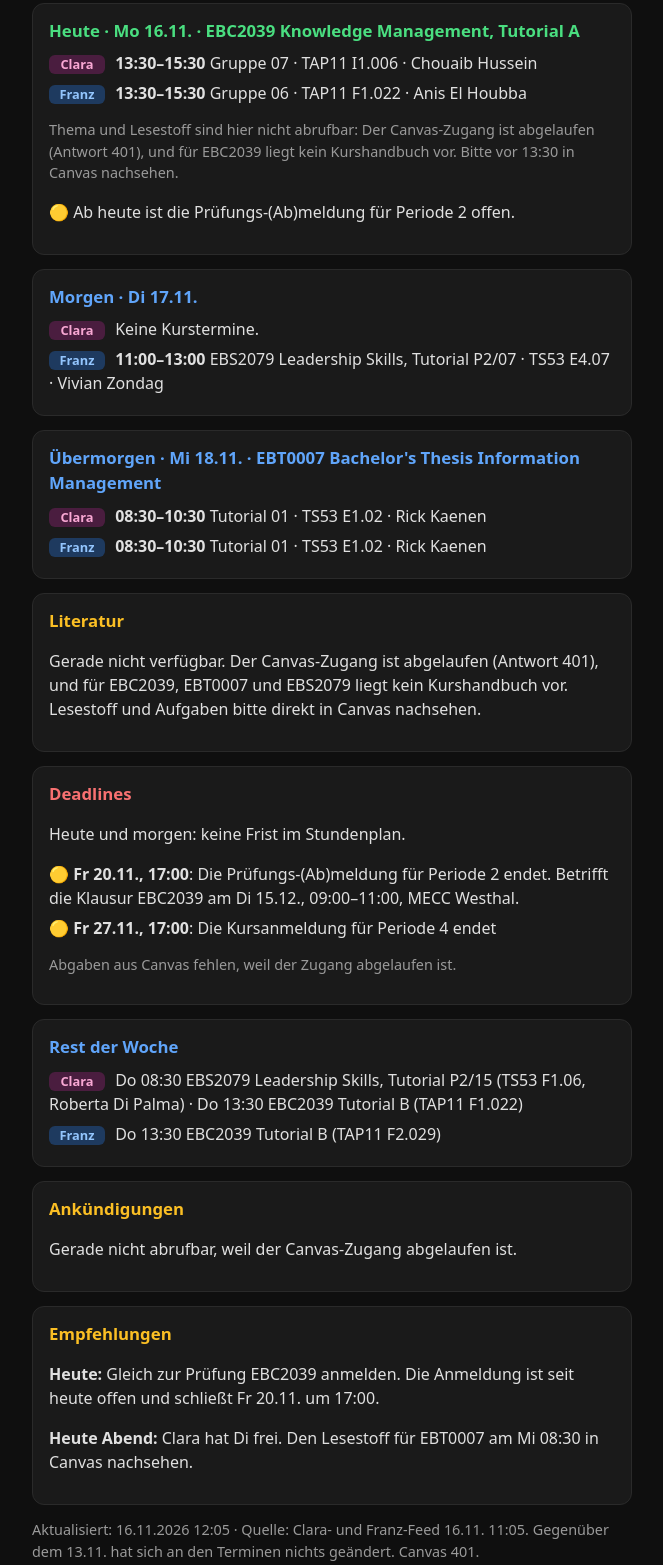
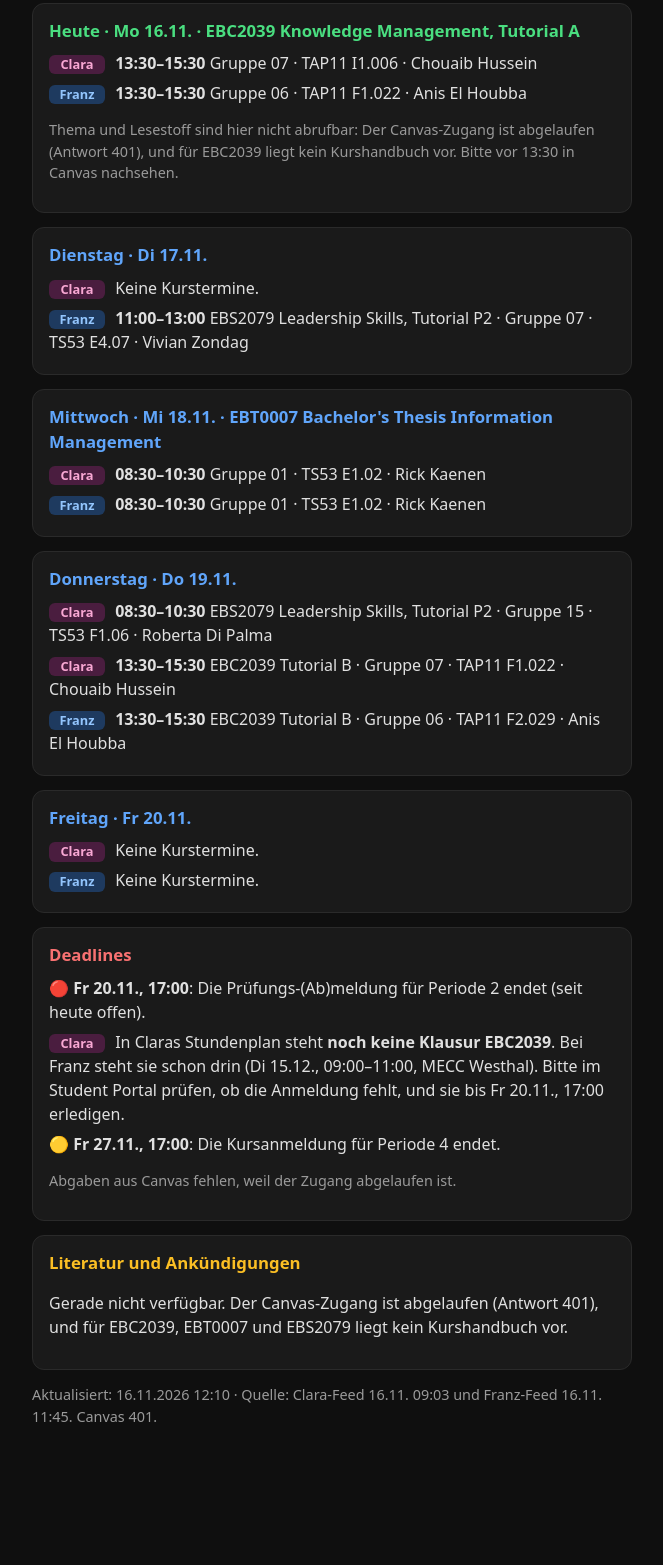
Before and after one commit to 192006-dot/uni-daily-check, a plain HTML site: page index.html in a window 1280 px wide. Shown: the part 99-1664 px from the top of the page, without its empty margins (308-971 px from the left). After the commit the page ends 1557 px from the top, so only its background shows below. Drawn offline with Linux system fonts and the light colour scheme.

Commit message:
Update: Montag 2026-11-16 (Clara-Lauf: Clara-Feed 09:03 und Franz-Feed 11:45, Canvas 401)
Co-Authored-By: Claude Opus 5.5 <noreply@anthropic.com>

```diff
--- a/index.html
+++ b/index.html
@@ -10,35 +10,33 @@ h1{font-size:1.4rem;margin:0}h2{font-size:1.05rem;margin:0 0 8px}.badge{display:
 <div class="card today"><h2>Heute · Mo 16.11. · EBC2039 Knowledge Management, Tutorial A</h2>
 <div class="ev"><span class="who c">Clara</span> <b>13:30–15:30</b> Gruppe 07 · TAP11 I1.006 · Chouaib Hussein</div>
 <div class="ev"><span class="who f">Franz</span> <b>13:30–15:30</b> Gruppe 06 · TAP11 F1.022 · Anis El Houbba</div>
-<p class="muted">Thema und Lesestoff sind hier nicht abrufbar: Der Canvas-Zugang ist abgelaufen (Antwort 401), und für EBC2039 liegt kein Kurshandbuch vor. Bitte vor 13:30 in Canvas nachsehen.</p>
-<p>🟡 Ab heute ist die Prüfungs-(Ab)meldung für Periode 2 offen.</p></div>
+<p class="muted">Thema und Lesestoff sind hier nicht abrufbar: Der Canvas-Zugang ist abgelaufen (Antwort 401), und für EBC2039 liegt kein Kurshandbuch vor. Bitte vor 13:30 in Canvas nachsehen.</p></div>
 
-<div class="card tom"><h2>Morgen · Di 17.11.</h2>
+<div class="card tom"><h2>Dienstag · Di 17.11.</h2>
 <div class="ev"><span class="who c">Clara</span> Keine Kurstermine.</div>
-<div class="ev"><span class="who f">Franz</span> <b>11:00–13:00</b> EBS2079 Leadership Skills, Tutorial P2/07 · TS53 E4.07 · Vivian Zondag</div></div>
+<div class="ev"><span class="who f">Franz</span> <b>11:00–13:00</b> EBS2079 Leadership Skills, Tutorial P2 · Gruppe 07 · TS53 E4.07 · Vivian Zondag</div></div>
 
-<div class="card tom"><h2>Übermorgen · Mi 18.11. · EBT0007 Bachelor's Thesis Information Management</h2>
-<div class="ev"><span class="who c">Clara</span> <b>08:30–10:30</b> Tutorial 01 · TS53 E1.02 · Rick Kaenen</div>
-<div class="ev"><span class="who f">Franz</span> <b>08:30–10:30</b> Tutorial 01 · TS53 E1.02 · Rick Kaenen</div></div>
+<div class="card tom"><h2>Mittwoch · Mi 18.11. · EBT0007 Bachelor's Thesis Information Management</h2>
+<div class="ev"><span class="who c">Clara</span> <b>08:30–10:30</b> Gruppe 01 · TS53 E1.02 · Rick Kaenen</div>
+<div class="ev"><span class="who f">Franz</span> <b>08:30–10:30</b> Gruppe 01 · TS53 E1.02 · Rick Kaenen</div></div>
 
-<div class="card hint"><h2>Literatur</h2>
-<p>Gerade nicht verfügbar. Der Canvas-Zugang ist abgelaufen (Antwort 401), und für EBC2039, EBT0007 und EBS2079 liegt kein Kurshandbuch vor. Lesestoff und Aufgaben bitte direkt in Canvas nachsehen.</p></div>
+<div class="card tom"><h2>Donnerstag · Do 19.11.</h2>
+<div class="ev"><span class="who c">Clara</span> <b>08:30–10:30</b> EBS2079 Leadership Skills, Tutorial P2 · Gruppe 15 · TS53 F1.06 · Roberta Di Palma</div>
+<div class="ev"><span class="who c">Clara</span> <b>13:30–15:30</b> EBC2039 Tutorial B · Gruppe 07 · TAP11 F1.022 · Chouaib Hussein</div>
+<div class="ev"><span class="who f">Franz</span> <b>13:30–15:30</b> EBC2039 Tutorial B · Gruppe 06 · TAP11 F2.029 · Anis El Houbba</div></div>
+
+<div class="card tom"><h2>Freitag · Fr 20.11.</h2>
+<div class="ev"><span class="who c">Clara</span> Keine Kurstermine.</div>
+<div class="ev"><span class="who f">Franz</span> Keine Kurstermine.</div></div>
 
 <div class="card urg"><h2>Deadlines</h2>
-<p>Heute und morgen: keine Frist im Stundenplan.</p>
-<div class="ev">🟡 <b>Fr 20.11., 17:00</b>: Die Prüfungs-(Ab)meldung für Periode 2 endet. Betrifft die Klausur EBC2039 am Di 15.12., 09:00–11:00, MECC Westhal.</div>
-<div class="ev">🟡 <b>Fr 27.11., 17:00</b>: Die Kursanmeldung für Periode 4 endet</div>
+<div class="ev">🔴 <b>Fr 20.11., 17:00</b>: Die Prüfungs-(Ab)meldung für Periode 2 endet (seit heute offen).</div>
+<div class="ev"><span class="who c">Clara</span> In Claras Stundenplan steht <b>noch keine Klausur EBC2039</b>. Bei Franz steht sie schon drin (Di 15.12., 09:00–11:00, MECC Westhal). Bitte im Student Portal prüfen, ob die Anmeldung fehlt, und sie bis Fr 20.11., 17:00 erledigen.</div>
+<div class="ev">🟡 <b>Fr 27.11., 17:00</b>: Die Kursanmeldung für Periode 4 endet.</div>
 <p class="muted">Abgaben aus Canvas fehlen, weil der Zugang abgelaufen ist.</p></div>
 
-<div class="card tom"><h2>Rest der Woche</h2>
-<div class="ev"><span class="who c">Clara</span> Do 08:30 EBS2079 Leadership Skills, Tutorial P2/15 (TS53 F1.06, Roberta Di Palma) · Do 13:30 EBC2039 Tutorial B (TAP11 F1.022)</div>
-<div class="ev"><span class="who f">Franz</span> Do 13:30 EBC2039 Tutorial B (TAP11 F2.029)</div></div>
+<div class="card hint"><h2>Literatur und Ankündigungen</h2>
+<p>Gerade nicht verfügbar. Der Canvas-Zugang ist abgelaufen (Antwort 401), und für EBC2039, EBT0007 und EBS2079 liegt kein Kurshandbuch vor.</p></div>
 
-<div class="card hint"><h2>Ankündigungen</h2><p>Gerade nicht abrufbar, weil der Canvas-Zugang abgelaufen ist.</p></div>
-
-<div class="card hint"><h2>Empfehlungen</h2>
-<p><b>Heute:</b> Gleich zur Prüfung EBC2039 anmelden. Die Anmeldung ist seit heute offen und schließt Fr 20.11. um 17:00.</p>
-<p><b>Heute Abend:</b> Clara hat Di frei. Den Lesestoff für EBT0007 am Mi 08:30 in Canvas nachsehen.</p></div>
-
-<p class="muted">Aktualisiert: 16.11.2026 12:05 · Quelle: Clara- und Franz-Feed 16.11. 11:05. Gegenüber dem 13.11. hat sich an den Terminen nichts geändert. Canvas 401.</p>
+<p class="muted">Aktualisiert: 16.11.2026 12:10 · Quelle: Clara-Feed 16.11. 09:03 und Franz-Feed 16.11. 11:45. Canvas 401.</p>
 </body></html>
```
